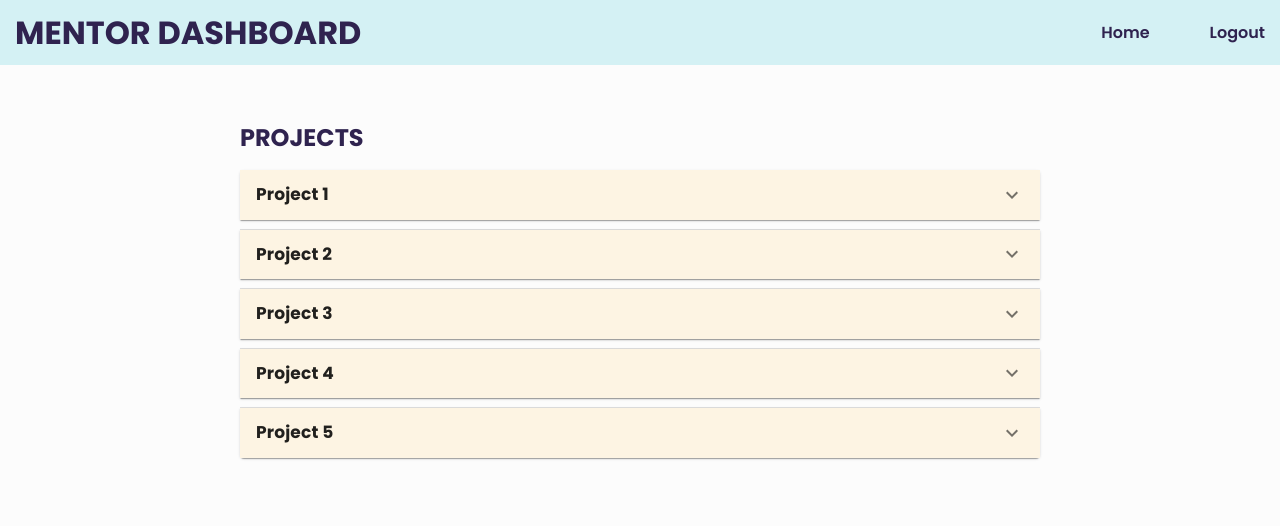
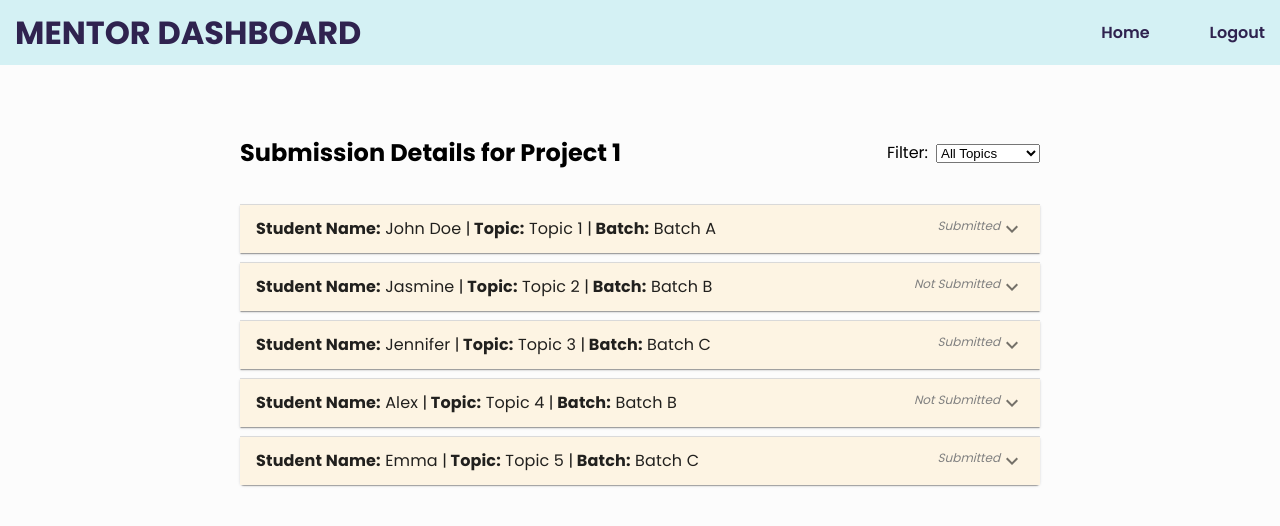
Before and after one commit to Sanjeev-Krishna-S/test1, a React (Create React App) app: page /mentor/submission/1 in a window 1280 px wide. Shown: the top 526 px of the page. Built offline with nearby package versions, Linux system fonts and the light colour scheme.

Commit message:
Finished MentorSubmission and DashBoard

```diff
--- a/src/App.jsx
+++ b/src/App.jsx
@@ -8,6 +8,9 @@ import ViewMentors from './components/ViewMentors';
 import Main from './components/Main';
 import About from './components/About';
 import MentorDashboard from './pages/MentorDashboard';
+import MentorSubmission from './pages/MentorSubmission';
+import MentorGrading from './pages/MentorGrading';
+
 
 function App() {
   return (
@@ -18,6 +21,8 @@ function App() {
         <Route path='/login' element={<Login />} />
         <Route path='/admin/*' element={<Main child={<AdminDashboard />} />} />
         <Route path='/mentor/*' element={<Main child={<MentorDashboard />} />} />
+        <Route path='/mentor/submission/:projectId' element={<Main child={<MentorSubmission />} />} />
+        <Route path='/mentor/submission/:projectId/grade/*' element={<Main child={<MentorGrading />} />} />
         <Route path='/admin/addmentor' element={<AddMentor />} />
         <Route path='/admin/viewmentor' element={<ViewMentors />} />
       </Routes>
--- a/src/pages/MentorDashboard.jsx
+++ b/src/pages/MentorDashboard.jsx
@@ -1,6 +1,8 @@
-import React, { useState } from 'react';
+// MentorDashboard.jsx
+import React from 'react';
 import { Accordion, AccordionDetails, AccordionSummary, Typography } from '@mui/material';
 import ExpandMoreIcon from '@mui/icons-material/ExpandMore';
+import { Link, useNavigate } from 'react-router-dom';
 import './MentorDashboard.css';
 
 const MentorDashboard = () => {
@@ -10,59 +12,31 @@ const MentorDashboard = () => {
     { id: 3, name: 'Project 3' },
     { id: 4, name: 'Project 4' },
     { id: 5, name: 'Project 5' },
-
     // Add more projects as needed
   ];
 
-  const dummySubmissions = {
-    1: [
-      { id: 101, studentName: 'John Doe', topic: 'Topic 1', batch: 'Batch A' },
-    ],
-    2: [
-      { id: 102, studentName: 'Alice Smith', topic: 'Topic 2', batch: 'Batch B' },
-      // Add more submissions for Project 2
-    ],
-    3: [
-        { id: 103, studentName: 'Jasmine', topic: 'Topic 2', batch: 'Batch C' },
-    ],
-    4: [
-        { id: 104, studentName: 'Rose', topic: 'Topic 3', batch: 'Batch C' },
-    ],
-    5: [
-        { id: 105, studentName: 'Jonathan', topic: 'Topic 3', batch: 'Batch C' },
-    ]
-
-    // Add more submissions for other projects
-  };
-
-  const [selectedProject, setSelectedProject] = useState(null);
+  const navigate = useNavigate();
 
   const handleProjectClick = (projectId) => {
-    setSelectedProject((prevSelected) => (prevSelected === projectId ? null : projectId));
+    navigate(`/mentor/submission/${projectId}`);
   };
 
   return (
     <div className="MentorDashboard">
       <div>
-        <h2>PROJECTS</h2>
+        <h2 className="projects-heading">PROJECTS</h2>
         {dummyProjects.map((project) => (
           <Accordion
             key={project.id}
-            expanded={selectedProject === project.id}
-            onChange={() => handleProjectClick(project.id)}
+            onClick={() => handleProjectClick(project.id)}
           >
             <AccordionSummary expandIcon={<ExpandMoreIcon />}>
-            <Typography className="project-name">{project.name}</Typography>
+              <Typography className="project-name">
+                {project.name}
+              </Typography>
             </AccordionSummary>
-
             <AccordionDetails>
-              <ul>
-                {dummySubmissions[project.id]?.map((submission) => (
-                  <li key={submission.id}>
-                    {submission.studentName} - {submission.topic} - {submission.batch}
-                  </li>
-                ))}
-              </ul>
+              {/* Include content here if needed */}
             </AccordionDetails>
           </Accordion>
         ))}
--- /dev/null
+++ b/src/pages/MentorGrading.jsx
@@ -0,0 +1,9 @@
+import React from 'react'
+
+const MentorGrading = () => {
+  return (
+    <div>MentorGrading</div>
+  )
+}
+
+export default MentorGrading
--- /dev/null
+++ b/src/pages/MentorSubmission.css
@@ -0,0 +1,55 @@
+/* MentorSubmission.css */
+/* Styles for MentorSubmission */
+.MentorSubmission {
+    display: flex;
+    flex-direction: column;
+    max-width: 800px;
+    margin: 30px auto;
+    padding: 20px;
+    font-family: 'Poppins', sans-serif;
+  }
+
+  .MentorSubmission .MentorSubmissionHeader {
+    display: flex;
+    justify-content: space-between;
+    align-items: center;
+    margin-bottom: 15px;
+  }
+
+  .MentorSubmission .filters {
+    margin-left: auto; /* Move filters to the right */
+  }
+
+  .MentorSubmission .filters label {
+    margin-right: 8px; /* Add margin to the right of the label */
+  }
+
+  /* Styles for Accordion in MentorSubmission */
+  .MentorSubmission .MuiAccordion-root {
+    margin-bottom: 10px;
+  }
+
+  .MentorSubmission .MuiAccordionSummary-root {
+    background-color: #FDF4E3;
+  }
+
+  .MentorSubmission .MuiAccordionDetails-root {
+    padding: 8px;
+    background-color: #f9f9f9;
+  }
+
+  .MentorSubmission .MuiTypography-root {
+    font-family: 'Poppins', sans-serif;
+    font-size: 16px;
+  }
+
+  .MentorSubmission .MuiAccordionDetails-root .MuiTypography-root {
+    font-size: 14px;
+  }
+
+  .submissionStatus {
+    font-style: italic;
+    font-size: 12px;
+    color: #808080; /* Lighter gray color for the status */
+    margin-left: auto; /* Move to the right by pushing to the end */
+  }
--- /dev/null
+++ b/src/pages/MentorSubmission.jsx
@@ -0,0 +1,129 @@
+// MentorSubmission.jsx
+import React, { useState } from 'react';
+import { useParams, useNavigate } from 'react-router-dom';
+import { Accordion, AccordionDetails, AccordionSummary, Typography } from '@mui/material';
+import ExpandMoreIcon from '@mui/icons-material/ExpandMore';
+import './MentorSubmission.css';
+
+const MentorSubmission = () => {
+    const { projectId } = useParams();
+    const navigate = useNavigate();
+
+  const getStatus = (submission) => (
+    <span className={submission.status === 'Submitted' ? 'submitted' : 'notSubmitted'}>
+      {submission.status}
+    </span>
+  );
+  const dummySubmissions = {
+    1: [
+      { id: 101, studentName: 'John Doe', topic: 'Topic 1', batch: 'Batch A', status: 'Submitted' },
+      { id: 102, studentName: 'Jasmine', topic: 'Topic 2', batch: 'Batch B', status: 'Not Submitted' },
+      { id: 103, studentName: 'Jennifer', topic: 'Topic 3', batch: 'Batch C', status: 'Submitted' },
+      { id: 104, studentName: 'Alex', topic: 'Topic 4', batch: 'Batch B', status: 'Not Submitted' },
+      { id: 105, studentName: 'Emma', topic: 'Topic 5', batch: 'Batch C', status: 'Submitted' },
+    ],
+    2: [
+      { id: 201, studentName: 'Alice Smith', topic: 'Topic 1', batch: 'Batch A', status: 'Submitted' },
+      { id: 202, studentName: 'Bob', topic: 'Topic 2', batch: 'Batch B', status: 'Not Submitted' },
+      { id: 203, studentName: 'Charlie', topic: 'Topic 3', batch: 'Batch C', status: 'Submitted' },
+      { id: 204, studentName: 'David', topic: 'Topic 4', batch: 'Batch A', status: 'Not Submitted' },
+      { id: 205, studentName: 'Eva', topic: 'Topic 5', batch: 'Batch B', status: 'Submitted' },
+    ],
+    3: [
+      { id: 301, studentName: 'Alice Smith', topic: 'Topic 1', batch: 'Batch A', status: 'Submitted' },
+      { id: 302, studentName: 'Bob', topic: 'Topic 2', batch: 'Batch B', status: 'Not Submitted' },
+      { id: 303, studentName: 'Charlie', topic: 'Topic 3', batch: 'Batch C', status: 'Submitted' },
+      { id: 304, studentName: 'David', topic: 'Topic 4', batch: 'Batch C', status: 'Not Submitted' },
+      { id: 305, studentName: 'Eva', topic: 'Topic 5', batch: 'Batch B', status: 'Submitted' },
+    ],
+    4: [
+      { id: 401, studentName: 'Alice Smith', topic: 'Topic 1', batch: 'Batch A', status: 'Submitted' },
+      { id: 402, studentName: 'Bob', topic: 'Topic 2', batch: 'Batch B', status: 'Not Submitted' },
+      { id: 403, studentName: 'Charlie', topic: 'Topic 3', batch: 'Batch C', status: 'Submitted' },
+      { id: 404, studentName: 'David', topic: 'Topic 4', batch: 'Batch A', status: 'Not Submitted' },
+      { id: 405, studentName: 'Eva', topic: 'Topic 5', batch: 'Batch A', status: 'Submitted' },
+    ],
+    5: [
+      { id: 501, studentName: 'Alice Smith', topic: 'Topic 1', batch: 'Batch A', status: 'Submitted' },
+      { id: 502, studentName: 'Bob', topic: 'Topic 2', batch: 'Batch B', status: 'Not Submitted' },
+      { id: 503, studentName: 'Charlie', topic: 'Topic 3', batch: 'Batch C', status: 'Submitted' },
+      { id: 504, studentName: 'David', topic: 'Topic 4', batch: 'Batch D', status: 'Not Submitted' },
+      { id: 505, studentName: 'Eva', topic: 'Topic 5', batch: 'Batch E', status: 'Submitted' },
+    ],
+    // Add more submissions for other projects
+  };
+
+  const submissions = dummySubmissions[projectId] || [];
+
+  // State for combined batch and topic filter
+  const [selectedFilter, setSelectedFilter] = useState('');
+
+  // Function to handle filter change
+  const handleFilterChange = (event) => {
+    setSelectedFilter(event.target.value);
+  };
+
+  // Extract batch and topic from the selected filter
+  const [selectedBatch, selectedTopic] = selectedFilter.split('-');
+
+  // Apply filters based on selectedBatch and selectedTopic
+  const filteredSubmissions = submissions.filter((submission) => {
+    return (
+      (!selectedBatch || submission.batch === selectedBatch) &&
+      (!selectedTopic || submission.topic === selectedTopic)
+    );
+  });
+  const handleAccordionClick = () => {
+    navigate(`/mentor/submission/${projectId}/grade`); // Redirect to MentorGrading page
+  };
+
+  return (
+    <div className="MentorSubmission">
+      <div className="MentorSubmissionHeader">
+        <h2>Submission Details for Project {projectId}</h2>
+        <div className="filters">
+          {/* Combined batch and topic filter */}
+          <label htmlFor="combinedFilter">Filter:</label>
+          <select id="combinedFilter" value={selectedFilter} onChange={handleFilterChange}>
+            <optgroup label="Topics">
+              <option value="">All Topics</option>
+              <option value="Topic A">Topic A</option>
+              <option value="Topic B">Topic B</option>
+              <option value="Topic C">Topic C</option>
+              {/* Add more topics as needed */}
+            </optgroup>
+            <optgroup label="Batches">
+              <option value="">All Batches</option>
+              <option value="Batch A">Batch A</option>
+              <option value="Batch B">Batch B</option>
+              <option value="Batch C">Batch C</option>
+              {/* Add more batches as needed */}
+            </optgroup>
+          </select>
+        </div>
+      </div>
+
+      {filteredSubmissions.map((submission) => (
+        <Accordion key={submission.id} onClick={handleAccordionClick}>
+          <AccordionSummary expandIcon={<ExpandMoreIcon />}>
+            <Typography>
+              <strong>Student Name:</strong> {submission.studentName} |
+              <strong> Topic:</strong> {submission.topic} |
+              <strong> Batch:</strong> {submission.batch}
+            </Typography>
+            <div className="submissionStatus">{getStatus(submission)}</div>
+          </AccordionSummary>
+          <AccordionDetails>
+            <Typography>
+              {/* You can remove the date attribute */}
+              {/* <strong>Submission Date:</strong> {submission.date} */}
+            </Typography>
+          </AccordionDetails>
+        </Accordion>
+      ))}
+
+    </div>
+  );
+};
+
+export default MentorSubmission;
```
